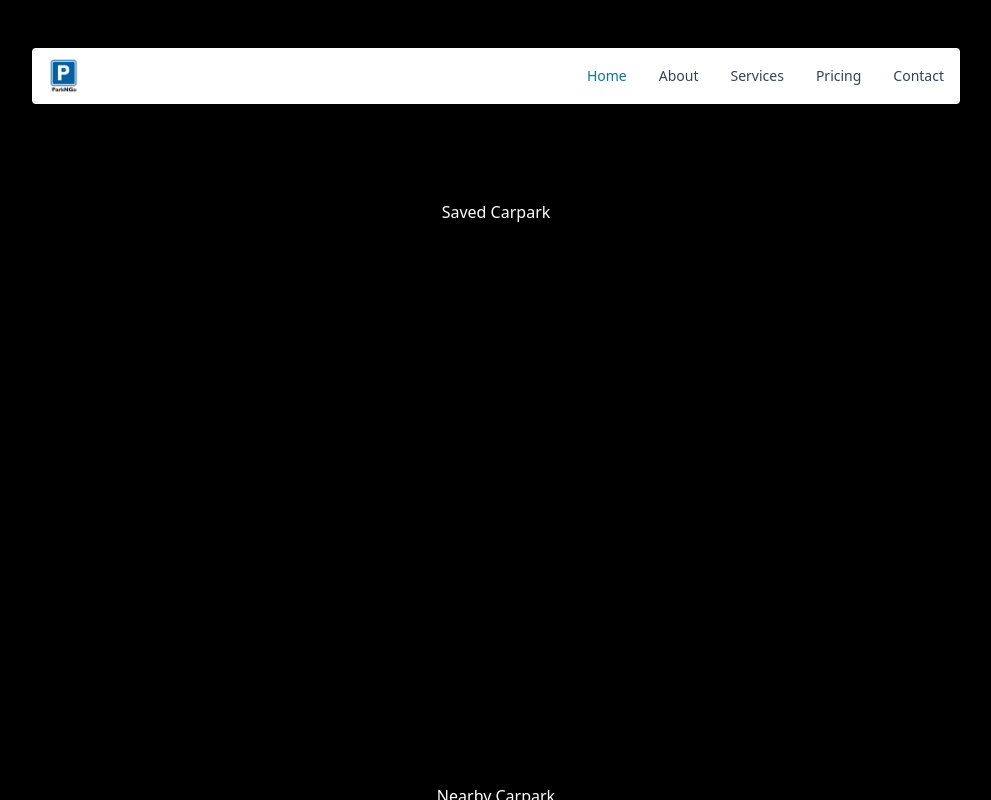
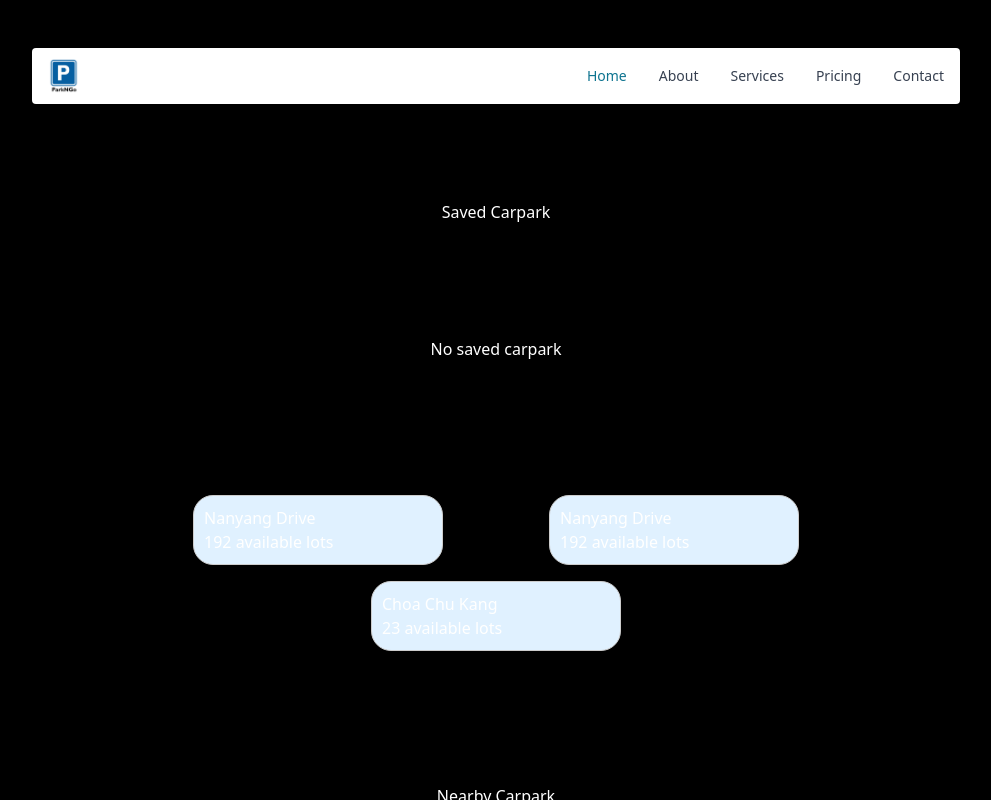
Before and after one commit to GabrielLim01/SC2006-ParkNGo, a Next.js app in the folder park-n-go/: page /dashboard in a window 1280 px wide. Shown: the whole page, without its empty margins (272-1263 px from the left). Built offline with nearby package versions, Linux system fonts and the light colour scheme.

Commit message:
added cards in dashboard and search

```diff
--- a/park-n-go/app/dashboard/CarparkItem.tsx
+++ b/park-n-go/app/dashboard/CarparkItem.tsx
@@ -1,15 +1,10 @@
-//import { useState } from "react";
-
-/*
-export function CarparkItem({ id, address, availLots, deleteList }) {
-  return <li>
-    <label>
-      {address}
-      {availLots}
-      Available lots
-
-      <button onClick={e=>deleteList(id)} className="btn btn-danger">Delete</button>
-    </label>
-  </li>
+export function CarparkItem(props) {
+  return <>
+    <a href={"view?id="+props.id}>
+      <div className="card">
+        <h2>{props.address}</h2>
+        <p>{props.availLots} available lots</p>
+      </div>
+    </a>
+  </>
 }
-*/
--- /dev/null
+++ b/park-n-go/app/dashboard/index.css
@@ -0,0 +1,19 @@
+.card{
+    border: 1px solid hsl(0, 0%, 80%);
+    border-radius: 20px;
+    box-shadow: 5px 5px 5px hsla(0, 0%, 0%, 0.1);
+    background-color: hsl(207, 100%, 94%);
+    padding: 10px;
+    /* margin: 10px; */
+    text-align: left;
+    width: 250px;
+    display: inline-block;
+}
+
+.card-container{
+    display: flex;
+    flex-wrap: wrap;
+    justify-content: space-around;
+    gap: 16px;
+    padding: 20px;
+}
--- a/park-n-go/app/dashboard/page.tsx
+++ b/park-n-go/app/dashboard/page.tsx
@@ -9,7 +9,9 @@ import { Button, Col, Container, Row } from "react-bootstrap";
 import { useEffect, useState } from "react";
 
 // Additional pages
-// import { CarparkList } from "./CarparkList";
+import { CarparkItem } from "./CarparkItem";
+
+import "./index.css"
 
 // ReactSearchKit component
 // import { ReactSearchKit, SearchBar } from 'react-searchkit';
@@ -18,8 +20,7 @@ export default function Home() {
 
   // todo: actually save in a local database
   const [saved, setSaved] = useState([])
-
-  // add a carpark information into the list
+  // add and delete a carpark information into the list
   // function addSaved(id, address, xCoord, yCoord, cpType, shortTermParking, freeParking, nightParking, gantryHeight, availLots) {
   //   setSaved(currentSaved => {
   //     return [
@@ -28,8 +29,6 @@ export default function Home() {
   //     ]
   //   })
   // }
-
-  // delete carpark information from the list
   // function deleteSaved(id) {
   //   setSaved(currentSaved => {
   //     return currentSaved.filter(item => item.id !== id)
@@ -67,9 +66,21 @@ export default function Home() {
         </ReactSearchKit> */}
 
         <h1 className="header">Saved Carpark</h1>
-        {/* <CarparkList carparkList={saved} deleteList={deleteSaved}></CarparkList> */}
+        {saved.length === 0 && "No saved carpark"}
+        <div className="card-container">
+          {saved.map(item => {
+              return <CarparkItem id={item.id} address={item.address} availLots={item.availLots}/>
+          })}
+          {/* sample carparks */}
+          <CarparkItem id="NNDN321" address="Nanyang Drive" availLots={192}/>
+          <CarparkItem id="NNDN321" address="Nanyang Drive" availLots={192}/>
+          <CarparkItem id="CKCC139" address="Choa Chu Kang" availLots={23}/>
+        </div>
+
 
         <h1 className="header">Nearby Carpark</h1>
+
+
 
       </main>
     </div>
--- a/park-n-go/app/search/Checkbox.tsx
+++ b/park-n-go/app/search/Checkbox.tsx
@@ -8,13 +8,13 @@ export function Checkbox({ title, id, filters, setFilters }){
         setFilters(newFilters)
     }
 
-    return <div>
+    return <div className="card">
         <label style={{ color: filters[id] ? 'green' : 'black' }}>
             <input type="checkbox"
                 checked={filters[id]}
                 onChange={handleChange}
             />
-            {title}
+            {" " + title}
         </label>
     </div>
 
--- /dev/null
+++ b/park-n-go/app/search/index.css
@@ -0,0 +1,39 @@
+.grid-container {
+    display: grid;
+    grid-template-columns: repeat(3, 1fr); /* 3 equal-width columns */
+    gap: 10px; /* space between grid items */
+}
+
+.item {
+    padding: 20px;
+    background-color: lightgreen;
+    border: 1px solid green;
+}
+
+.card{
+    border: 1px solid hsl(0, 0%, 80%);
+    border-radius: 20px;
+    box-shadow: 5px 5px 5px hsla(0, 0%, 0%, 0.1);
+    background-color: hsl(207, 100%, 94%);
+    padding: 10px;
+    /* margin: 10px; */
+    text-align: left;
+    width: 250px;
+    display: inline-block;
+}
+
+.card-container{
+    display: flex;
+    flex-wrap: wrap;
+    justify-content: space-around;
+    gap: 16px;
+    padding: 20px;
+}
+
+/*
+input[type="checkbox"] {
+    position: absolute;
+    opacity: 0;
+    cursor: pointer;
+}
+*/
--- a/park-n-go/app/search/page.tsx
+++ b/park-n-go/app/search/page.tsx
@@ -10,7 +10,7 @@ import { useEffect, useState } from "react";
 
 // Additional pages
 import {FilterList} from "./FilterList"
-import "./App.css"
+import "./index.css"
 // import { CarparkList } from "./CarparkList";
 
 // ReactSearchKit component
--- a/park-n-go/app/view/page.tsx
+++ b/park-n-go/app/view/page.tsx
@@ -66,10 +66,9 @@ export default function Home() {
           <SearchBar />
         </ReactSearchKit> */}
 
-        <h1 className="header">Saved Carpark</h1>
-        {/* <CarparkList carparkList={saved} deleteList={deleteSaved}></CarparkList> */}
+        {
 
-        <h1 className="header">Nearby Carpark</h1>
+        }
 
       </main>
     </div>
```
Also changed, not shown: park-n-go/app/dashboard/CarparkList.tsx (deleted, +0 -22 lines), park-n-go/app/search/App.css (deleted, +0 -11 lines), park-n-go/app/view/CarparkItem.tsx (deleted, +0 -15 lines), park-n-go/app/view/CarparkList.tsx (deleted, +0 -22 lines).
